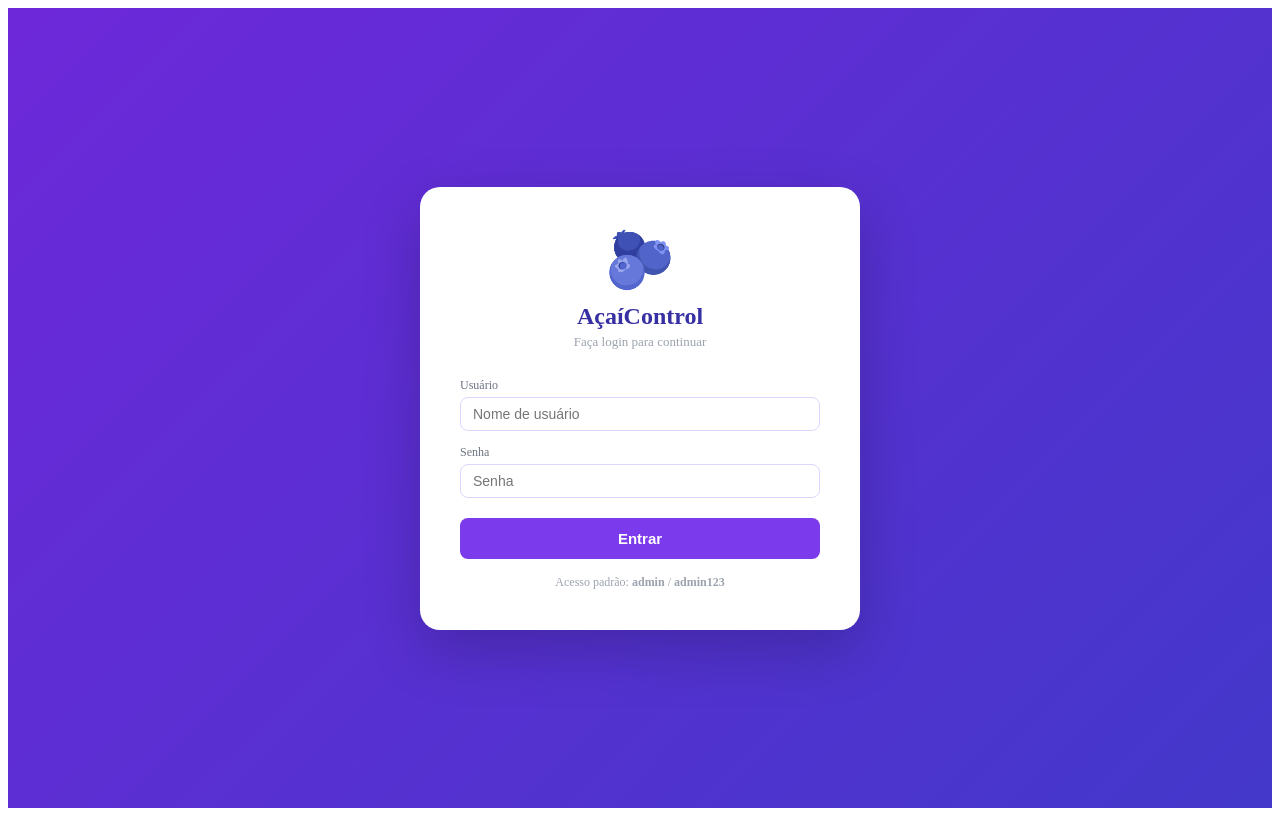
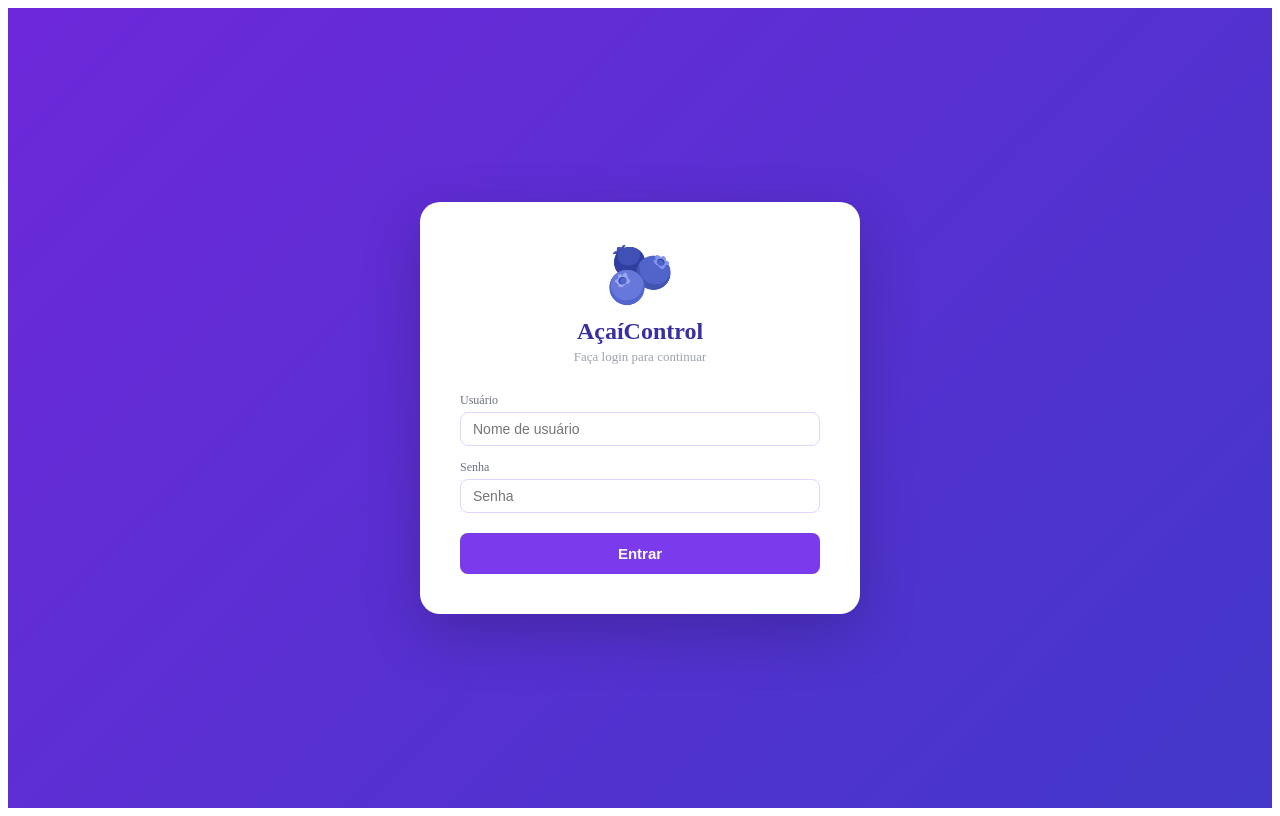
Before and after one commit to riseupleonardo/acaicontrol, a React (Vite) app: page / in a window 1280 px wide. Built offline with nearby package versions, Linux system fonts and the light colour scheme.

Commit message:
Update App.jsx

```diff
--- a/src/App.jsx
+++ b/src/App.jsx
@@ -92,7 +92,7 @@ function LoginScreen({ usuarios, onLogin }) {
         </div>
         {err && <p style={{ margin:"0 0 14px",fontSize:13,color:"#ef4444",background:"#fef2f2",padding:"8px 12px",borderRadius:8 }}>⚠️ {err}</p>}
         <button style={{ ...S.btn,width:"100%",padding:12,fontSize:15 }} onClick={tentar}>Entrar</button>
-        <p style={{ margin:"16px 0 0",textAlign:"center",fontSize:12,color:"#9ca3af" }}>Acesso padrão: <strong>admin</strong> / <strong>admin123</strong></p>
+
       </div>
     </div>
   );
```
